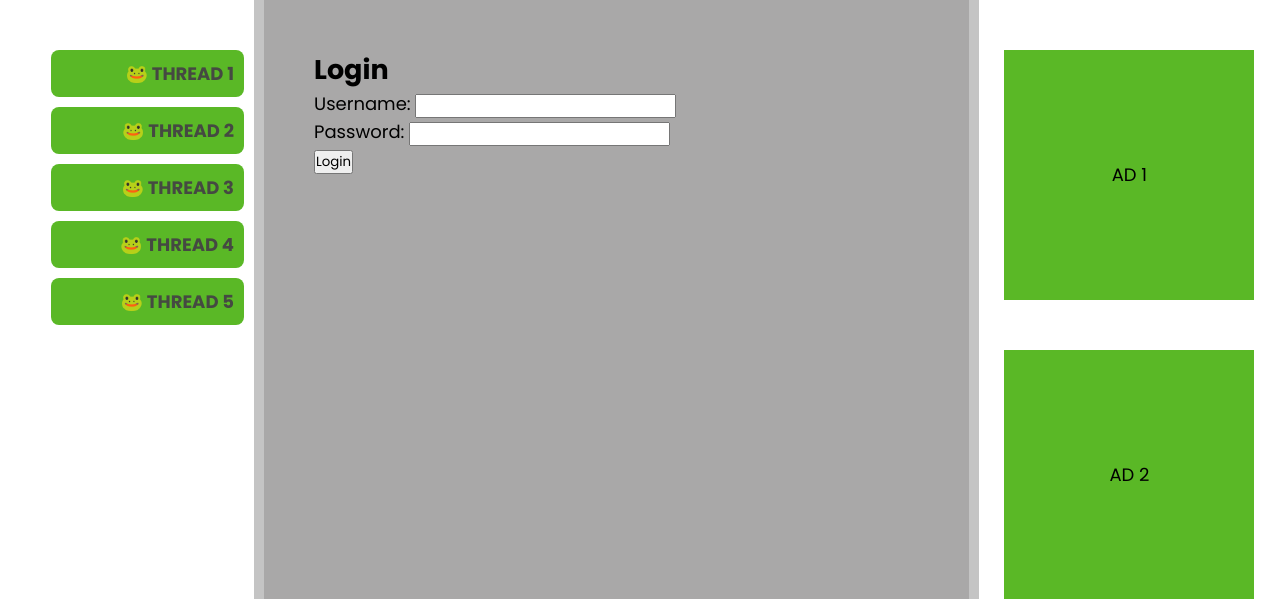
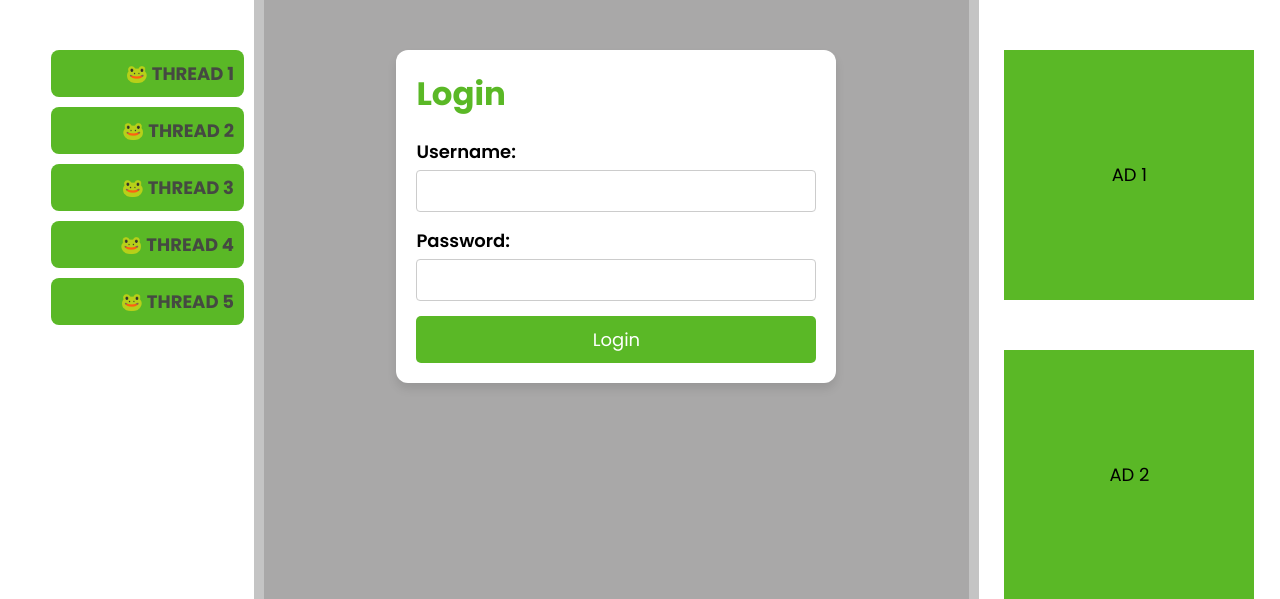
Before and after one commit to CodeWithDustin/Frog-Heads-Forum, a Django app: page /login/ in a window 1280 px wide. Shown: the part 230-829 px from the top of the page. Run offline with Django 5.2, Linux system fonts and the light colour scheme.

Commit message:
Restyled the login and registraion forms to match new styling

```diff
--- a/app/static/style.css
+++ b/app/static/style.css
@@ -257,6 +257,120 @@
   background-color: #646961;
 }
 
+/*------------------------ Login form styles ---------------------*/
+.login-container {
+  max-width: 400px;
+  margin: 0 auto;
+  background-color: #ffffff;
+  padding: 20px;
+  border-radius: 12px;
+  box-shadow: 0 6px 10px rgba(0, 0, 0, 0.1);
+}
+
+.login-container h2 {
+  margin-bottom: 20px;
+  font-size: 1.8em;
+  color: #5ab826;
+}
+
+.login-form .form-group {
+  margin-bottom: 15px;
+  text-align: left;
+}
+
+.login-form label {
+  display: block;
+  margin-bottom: 5px;
+  font-weight: 600;
+}
+
+.login-form input {
+  width: 100%;
+  padding: 10px;
+  border: 1px solid #ccc;
+  border-radius: 4px;
+  box-sizing: border-box;
+}
+
+.login-form .form-error {
+  color: red;
+  font-size: 0.9em;
+  margin-top: 5px;
+}
+
+.login-form button {
+  width: 100%;
+  padding: 10px;
+  background-color: #5ab826;
+  color: #ffffff;
+  border: none;
+  border-radius: 5px;
+  font-size: 1em;
+  cursor: pointer;
+  transition: background-color 0.3s;
+}
+
+.login-form button:hover {
+  color: black;
+}
+
+/*--------------------- Registration form styles --------------------------*/
+.register-container {
+  max-width: 400px;
+  margin: 0 auto;
+  background-color: #ffffff;
+  padding: 20px;
+  border-radius: 12px;
+  box-shadow: 0 6px 10px rgba(0, 0, 0, 0.1);
+}
+
+.register-container h2 {
+  margin-bottom: 20px;
+  font-size: 1.8em;
+  color: #5ab826;
+}
+
+.register-form .form-group {
+  margin-bottom: 15px;
+  text-align: left;
+}
+
+.register-form label {
+  display: block;
+  margin-bottom: 5px;
+  font-weight: 600;
+}
+
+.register-form input {
+  width: 100%;
+  padding: 10px;
+  border: 1px solid #ccc;
+  border-radius: 4px;
+  box-sizing: border-box;
+}
+
+.register-form .form-error {
+  color: red;
+  font-size: 0.9em;
+  margin-top: 5px;
+}
+
+.register-form button {
+  width: 100%;
+  padding: 10px;
+  background-color: #5ab826;
+  color: #ffffff;
+  border: none;
+  border-radius: 5px;
+  font-size: 1em;
+  cursor: pointer;
+  transition: background-color 0.3s;
+}
+
+.register-form button:hover {
+  color: black;
+}
+
 /* @media (max-width: 800px) {
   .main {
     flex: 3;
--- a/app/templates/login.html
+++ b/app/templates/login.html
@@ -1,8 +1,8 @@
-{% extends 'base.html' %}
-<title>{% block title %} Login - Frog Heads Forum</title>
-{% endblock %} {%block content %}
+{% extends 'base.html' %} {%block title %}Login - Frog Heads Forum{% endblock %}
+{% block content %}
+<div class="login-container">
   <h2>Login</h2>
-<form method="post">
+  <form method="post" class="login-form">
     {% csrf_token %}
     <div class="form-group">
       {{ form.username.label_tag }} {{ form.username }}
@@ -12,7 +12,10 @@
       {{ form.password.label_tag }} {{ form.password }}
       <div class="form-error">{{ form.password.errors }}</div>
     </div>
+    {% if error_message %}
     <div class="form-error">{{ error_message }}</div>
-  <button type="submit">Login</button>
+    {% endif %}
+    <button type="submit" class="button">Login</button>
   </form>
+</div>
 {% endblock %}
```
Also changed, not shown: app/templates/home.html (+25 -22 lines), app/templates/registration.html (+6 -5 lines), db.sqlite3. Lines whose indentation alone changed are shown as unchanged.
